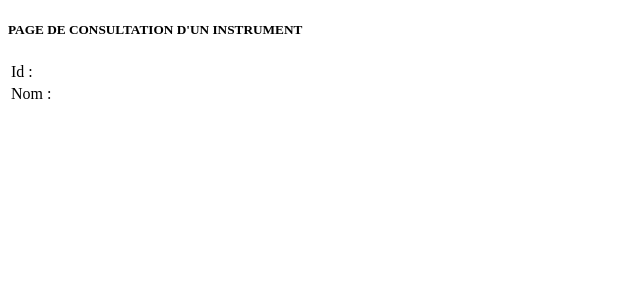
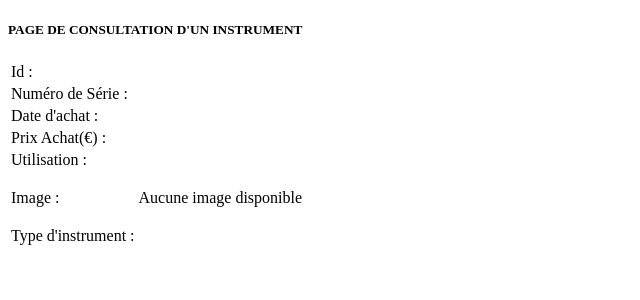
Before and after one commit to ZakinaA/24NASDAS, a Symfony app: template templates/instrument/consulter.html.twig in a window 1280 px wide. Shown: the top 300 px of the page, without its empty margins (0-640 px from the left). Run offline with Twig, Linux system fonts and the light colour scheme; the template is opened without the code that fills it, so the values that code supplies are empty; some libraries are stand-ins or nearby versions.

Commit message:
création de la vue consulter + cfonction controller

```diff
--- a/templates/instrument/consulter.html.twig
+++ b/templates/instrument/consulter.html.twig
@@ -8,9 +8,24 @@
 
     <table >
         <tr><td>Id : </td><td>{{instrument.id}} </td></tr>
-        <tr><td>Nom : </td><td>{{instrument.libelle}}</td>
+        <tr><td>Numéro de Série : </td><td>{{instrument.numSerie}}</td>
+        <tr><td>Date d'achat : </td><td>{{ formattedDate }}</td></tr></tr>
+        <tr><td>Prix Achat(€) : </td><td>{{ instrument.prixAchat }}</td></tr></tr>
+        <tr><td>Utilisation : </td><td>{{ instrument.utilisation }}</td></tr></tr>
+
+        {# Affichage de l'image #}
+            <tr><td>Image :</td>
+                <td>
+                    {% if instrument.cheminImage %}
+                        <img src="{{ asset('images/' ~ instrument.cheminImage) }}" alt="Image de l'instrument" width="200" height="200">
+                    {% else %}
+                        <p>Aucune image disponible</p>
+                    {% endif %}
+                </td>
+            </tr>
+
+        <tr><td>Type d'instrument :</td><td>{{ instrument.TypeInstrument.libelle }}</td></tr></tr>
     </table>
-
 
     </body>
 </html>
```
Also changed, not shown: src/Controller/InstrumentController.php (+29 -0 lines), public/images/piano.jpg (added), public/images/violon.jpg (added).
